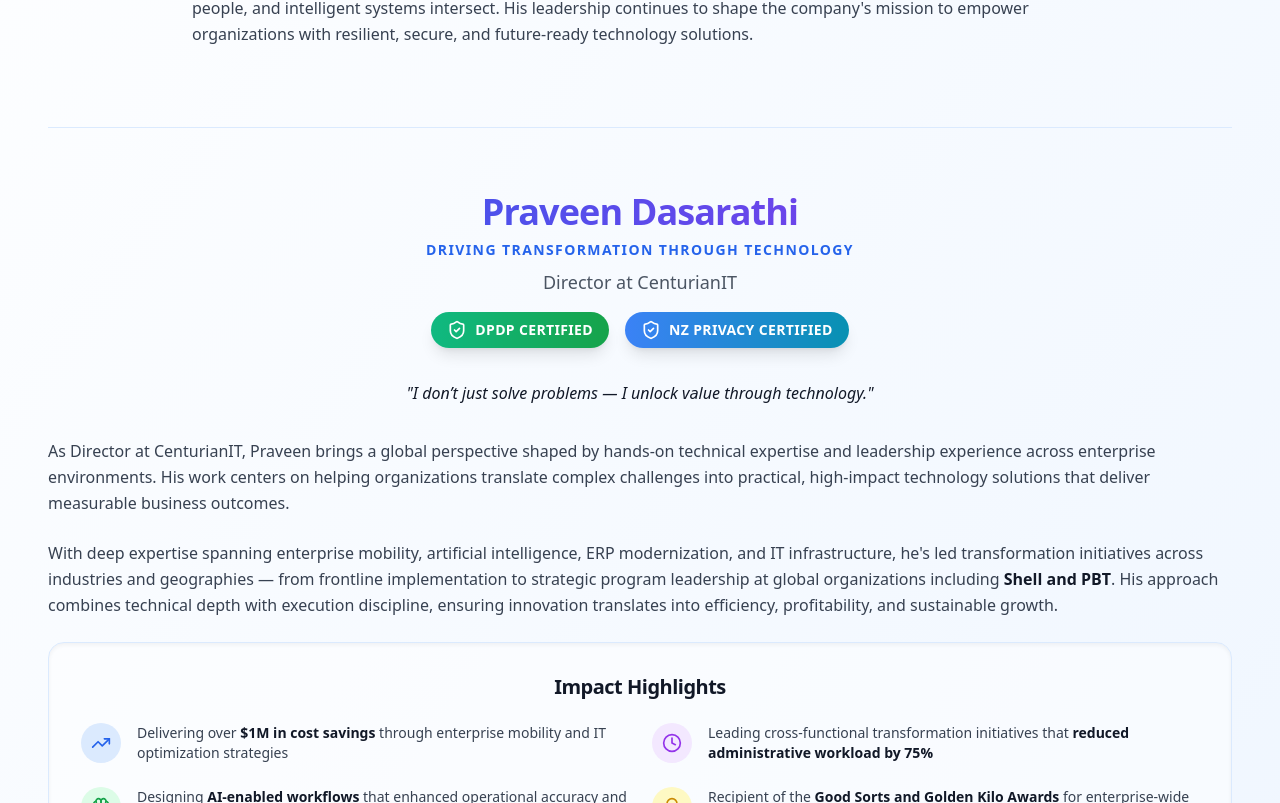
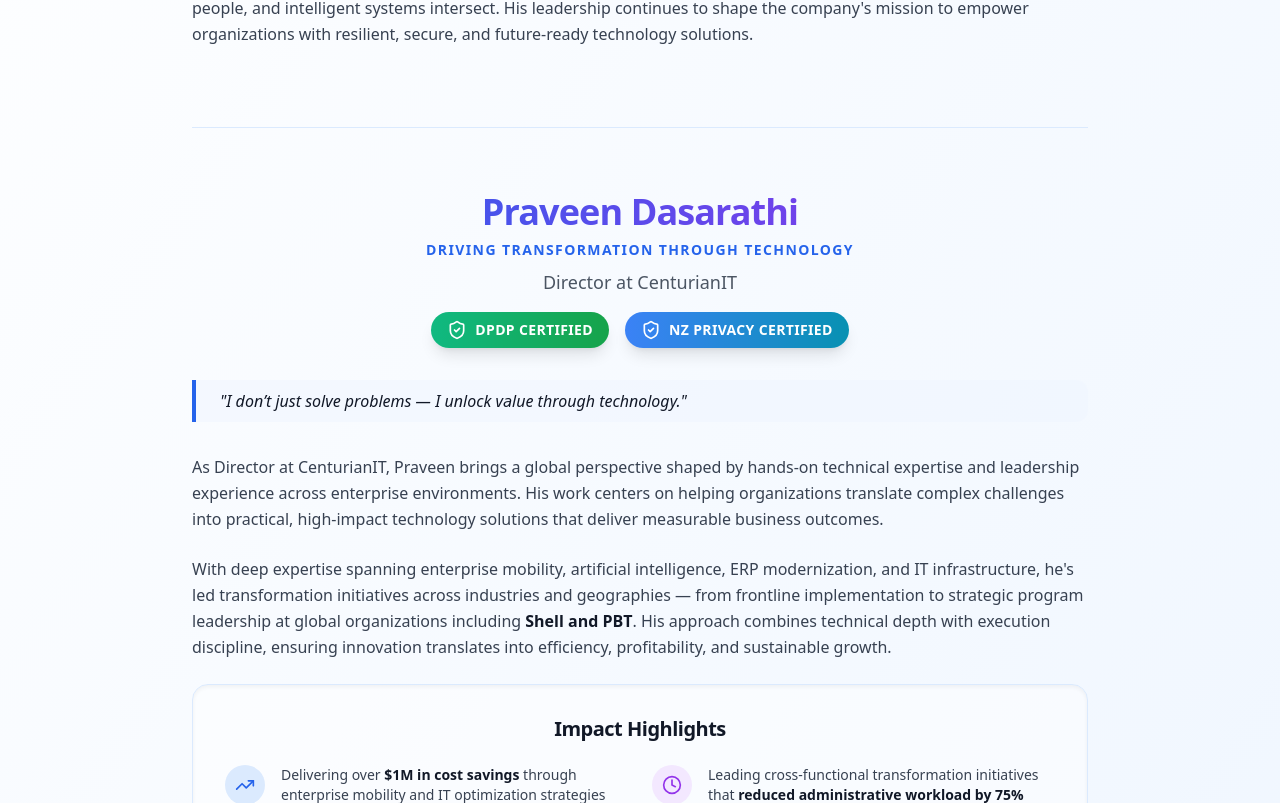
Before and after one commit to praveendasarathi-ui/CIT-V2, a React (Vite) app: page / in a window 1280 px wide. Shown: the part 4317-5120 px from the top of the page. Built offline with nearby package versions, Linux system fonts and the light colour scheme; no server answers.

Commit message:
Align Praveen Dasarathi spotlight with Naveen's layout

```diff
--- a/src/pages/index.tsx
+++ b/src/pages/index.tsx
@@ -809,7 +809,7 @@
               </div>
 
               {/* Praveen Dasarathi Section */}
-              <div className="mt-20 pt-16 border-t border-blue-100">
+              <div className="mt-20 pt-16 border-t border-blue-100 max-w-4xl mx-auto">
                 <div className="text-center mb-8">
                   <h4 className="text-3xl md:text-4xl font-bold bg-gradient-to-r from-blue-600 to-purple-600 bg-clip-text text-transparent mb-2">
                     Praveen Dasarathi
@@ -831,7 +831,7 @@
                 </div>
 
                 <div className="space-y-6 text-gray-700 leading-relaxed">
-                  <p className="font-medium text-gray-900 text-center italic mb-8">
+                  <p className="font-medium text-gray-900 italic mb-8 border-l-4 border-blue-600 pl-6 py-2 bg-blue-50/50 rounded-r-lg">
                     "I don’t just solve problems — I unlock value through technology."
                   </p>
 
```
